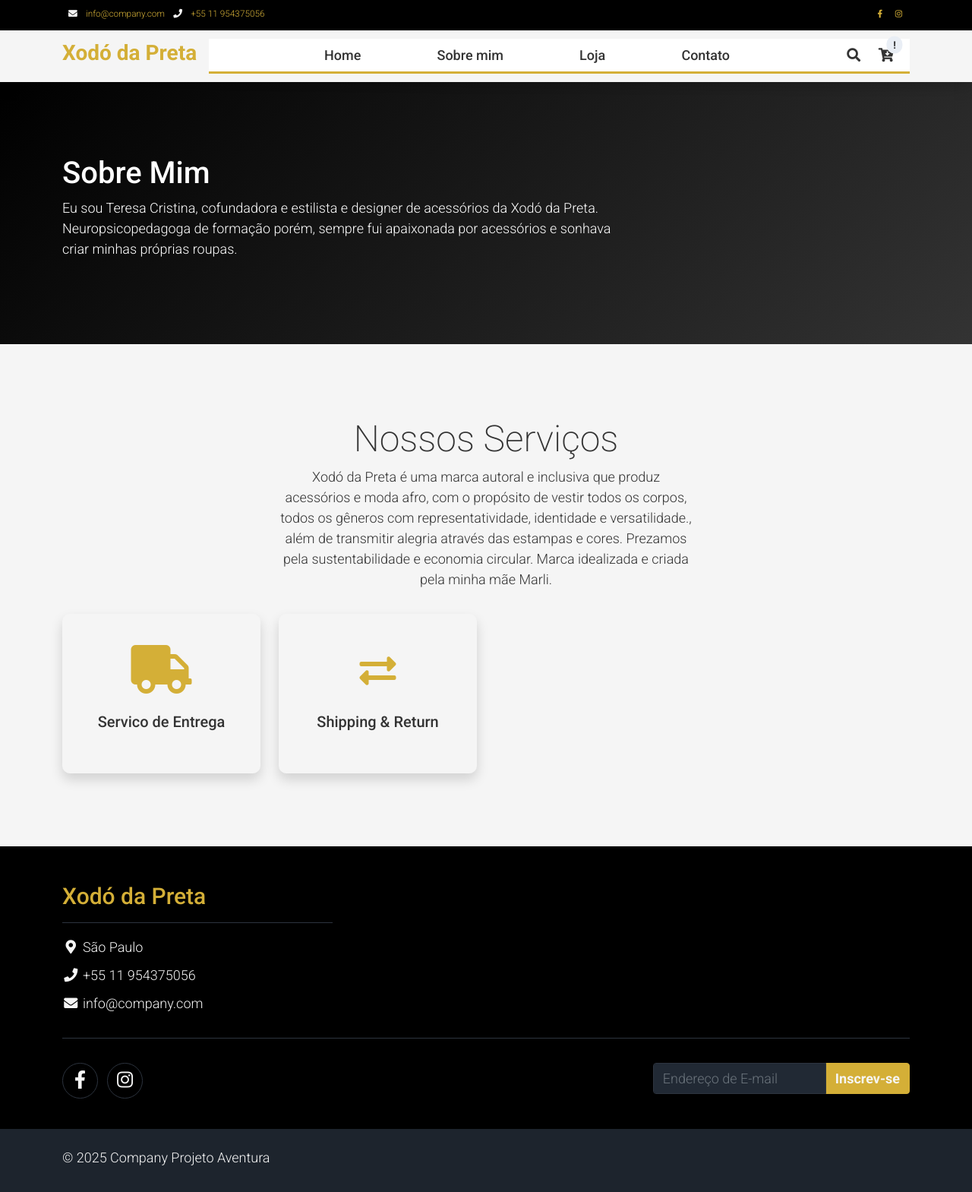
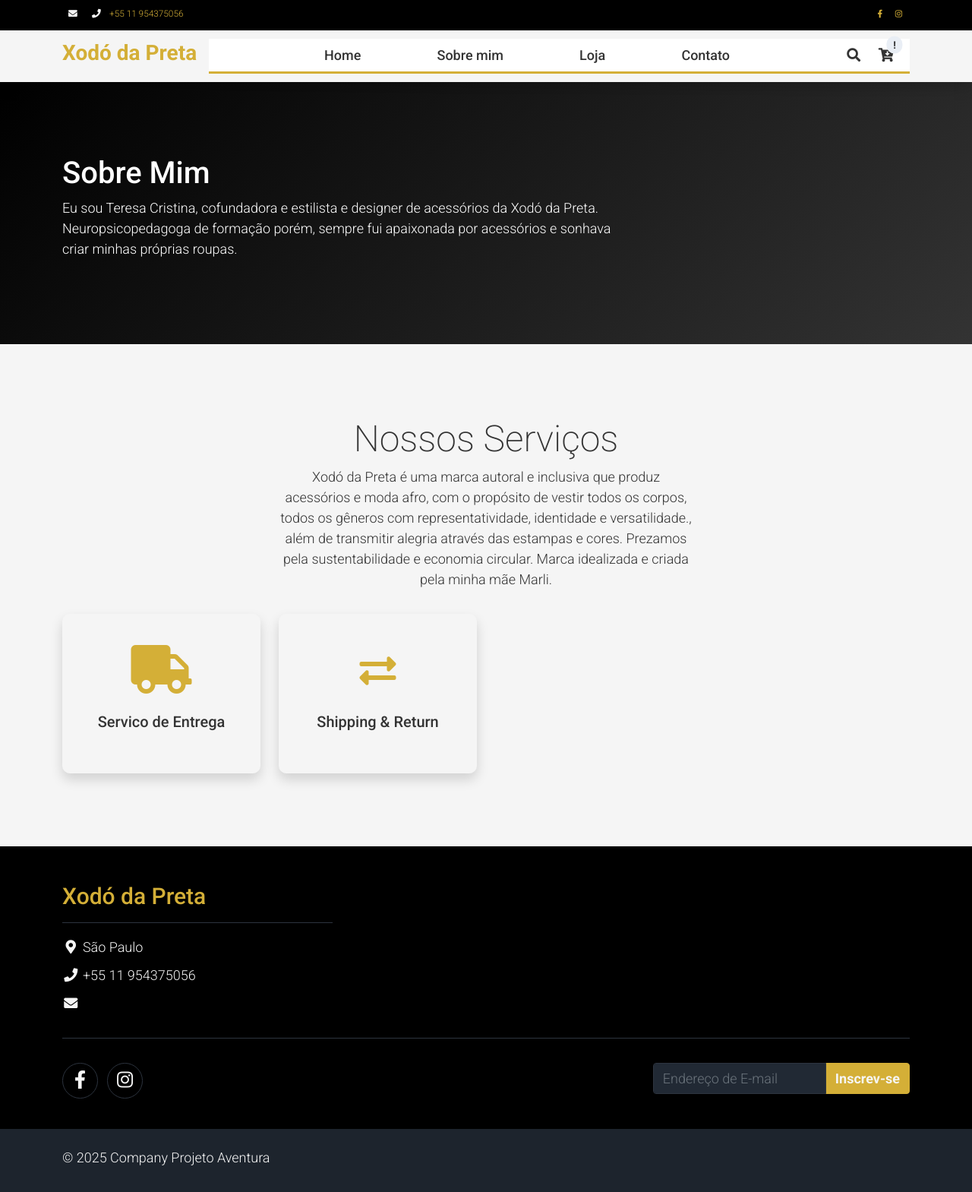
Before and after one commit to gustavobarros-07/Xod-da-Preta-, a Flask app: page /about in a window 1280 px wide. Shown: the whole page at 76% size. Run offline with Flask 3, Linux system fonts and the light colour scheme; data that the repository does not hold is empty; some libraries are stand-ins or nearby versions.

Commit message:
retirar email

```diff
--- a/app/templates/about.html
+++ b/app/templates/about.html
@@ -40,7 +40,7 @@
             <div class="w-100 d-flex justify-content-between">
                 <div>
                     <i class="fa fa-envelope mx-2"></i>
-                    <a class="navbar-sm-brand text-light text-decoration-none" href="mailto:info@company.com">info@company.com</a>
+                    <a class="navbar-sm-brand text-light text-decoration-none" href="mailto:info@company.com"></a>
                     <i class="fa fa-phone mx-2"></i>
                     <a class="navbar-sm-brand text-light text-decoration-none" href="tel:010-020-0340">+55 11 954375056</a>
                 </div>
@@ -192,7 +192,7 @@
                         </li>
                         <li>
                             <i class="fa fa-envelope fa-fw"></i>
-                            <a class="text-decoration-none" href="mailto:info@company.com">info@company.com</a>
+                            <a class="text-decoration-none" href="mailto:info@company.com"> </a>
                         </li>
                     </ul>
                 </div>
```
